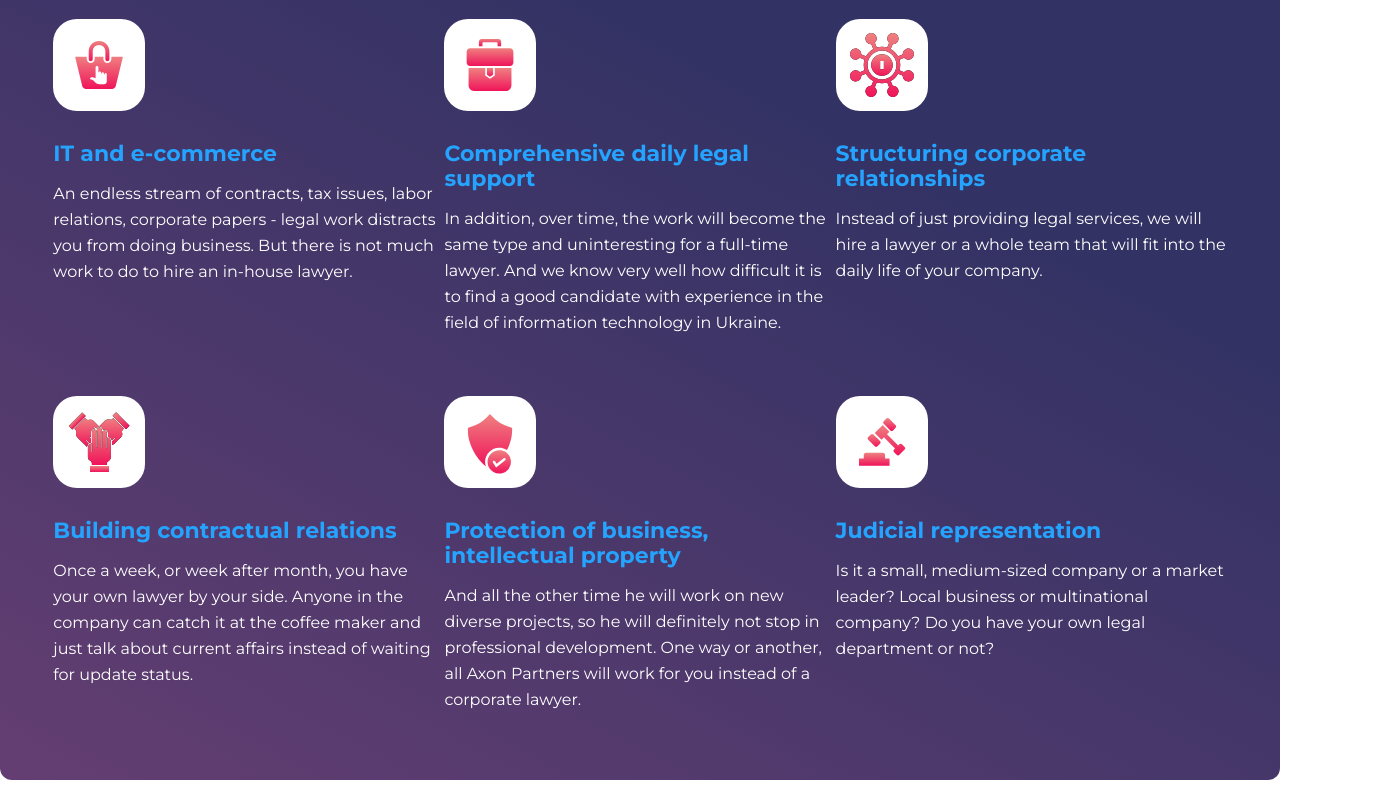
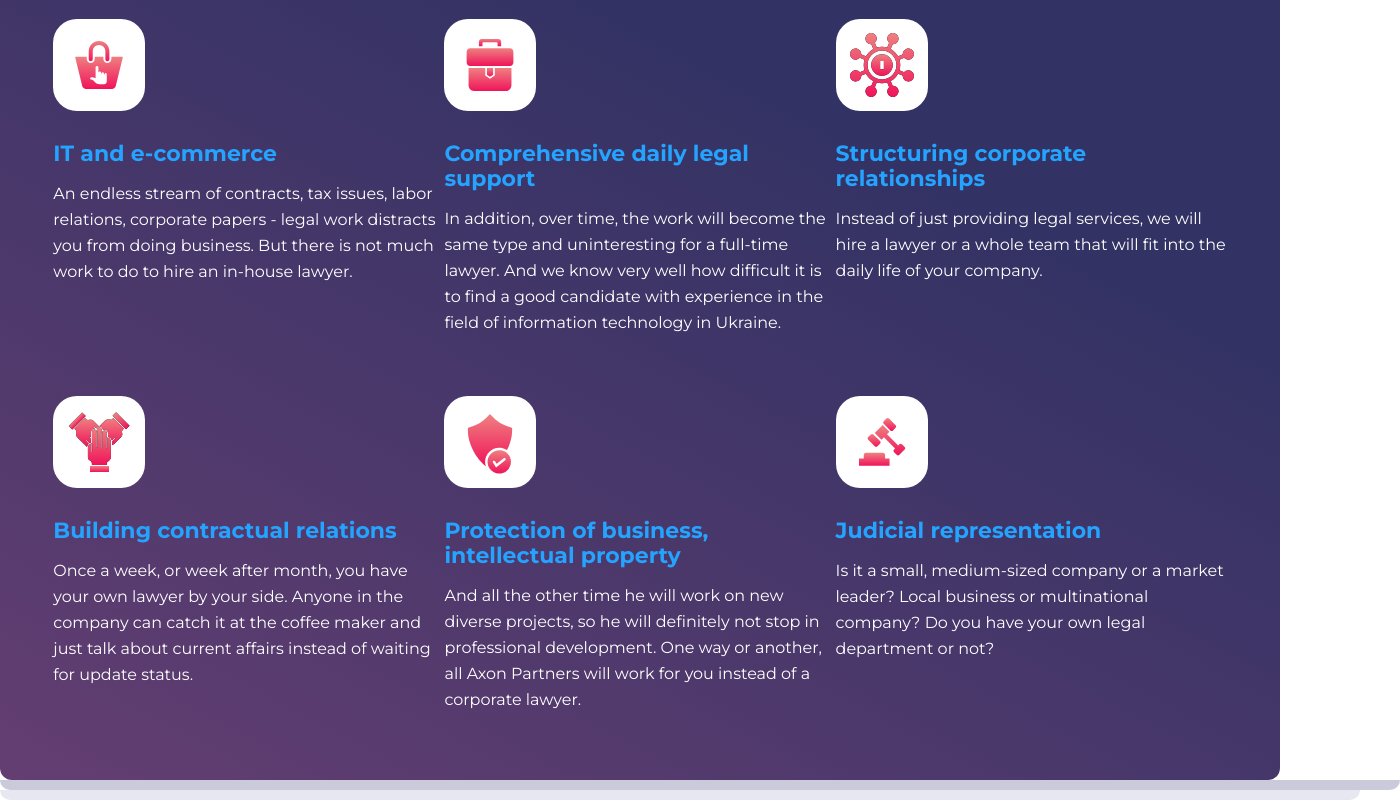
Before and after one commit to d08801733/hlegal, a website: page src/index.html in a window 1280 px wide. Shown: the part 1338-2138 px from the top of the page, 1400 px wide, since content can reach past the window. Drawn offline with Linux system fonts and the light colour scheme.

Commit message:
Add shadow background

```diff
--- a/src/index.html
+++ b/src/index.html
@@ -203,5 +203,11 @@
         </div>
       </div>
     </section>
+
+    <div class="shadow">
+      <div class="shadow__background"></div>
+
+      <div class="shadow__background"></div>
+    </div>
   </body>
 </html>
--- /dev/null
+++ b/src/sass/_shadow.scss
@@ -0,0 +1,17 @@
+.shadow {
+  &__background {
+    margin: 0 auto;
+    border-radius: 0 0 12px 12px;
+    height: 10px;
+
+    &:nth-child(1) {
+      width: 1400px;
+      background: #cacadb;
+    }
+
+    &:nth-child(2) {
+      width: 1360px;
+      background: #e7e7f2;
+    }
+  }
+}
--- a/src/sass/styles.scss
+++ b/src/sass/styles.scss
@@ -15,3 +15,4 @@ button {
 
 @import "variables";
 @import "promo";
+@import "shadow";
```
Also changed, not shown: src/css/styles.min.css.
